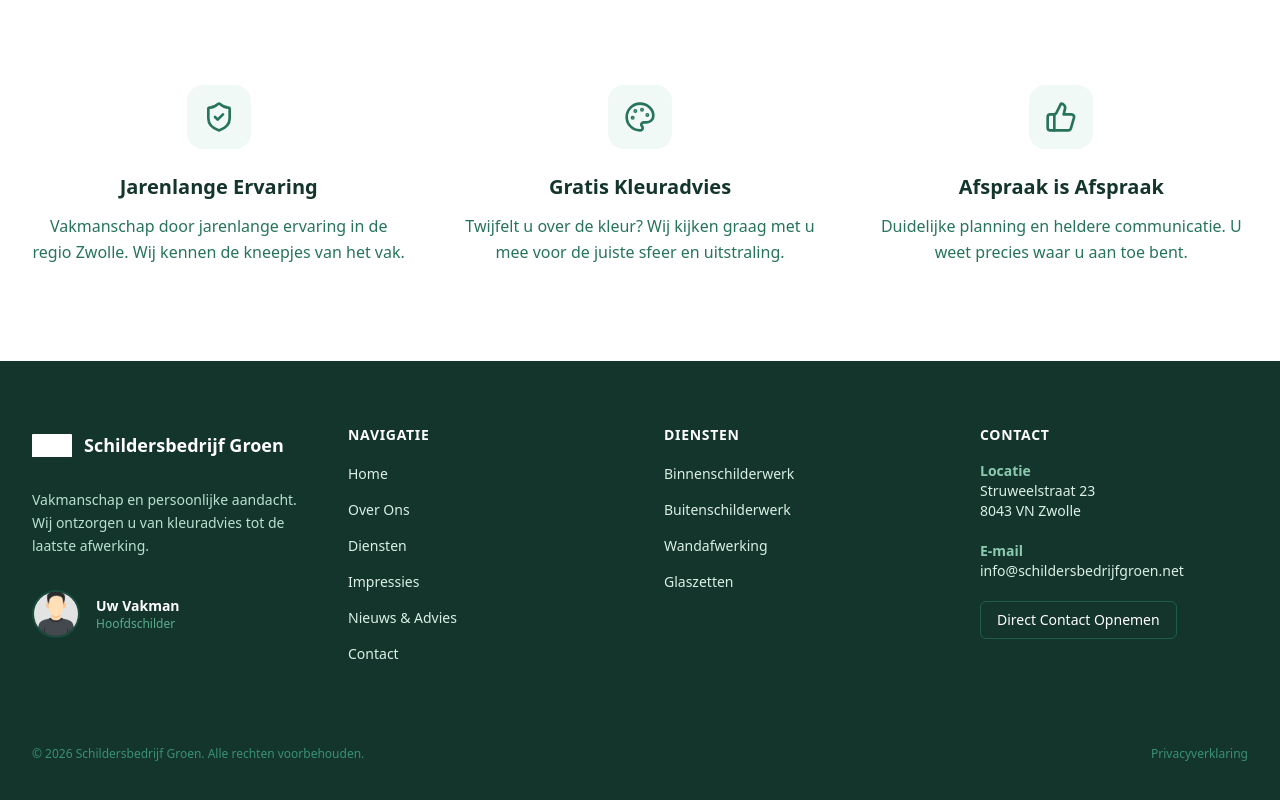
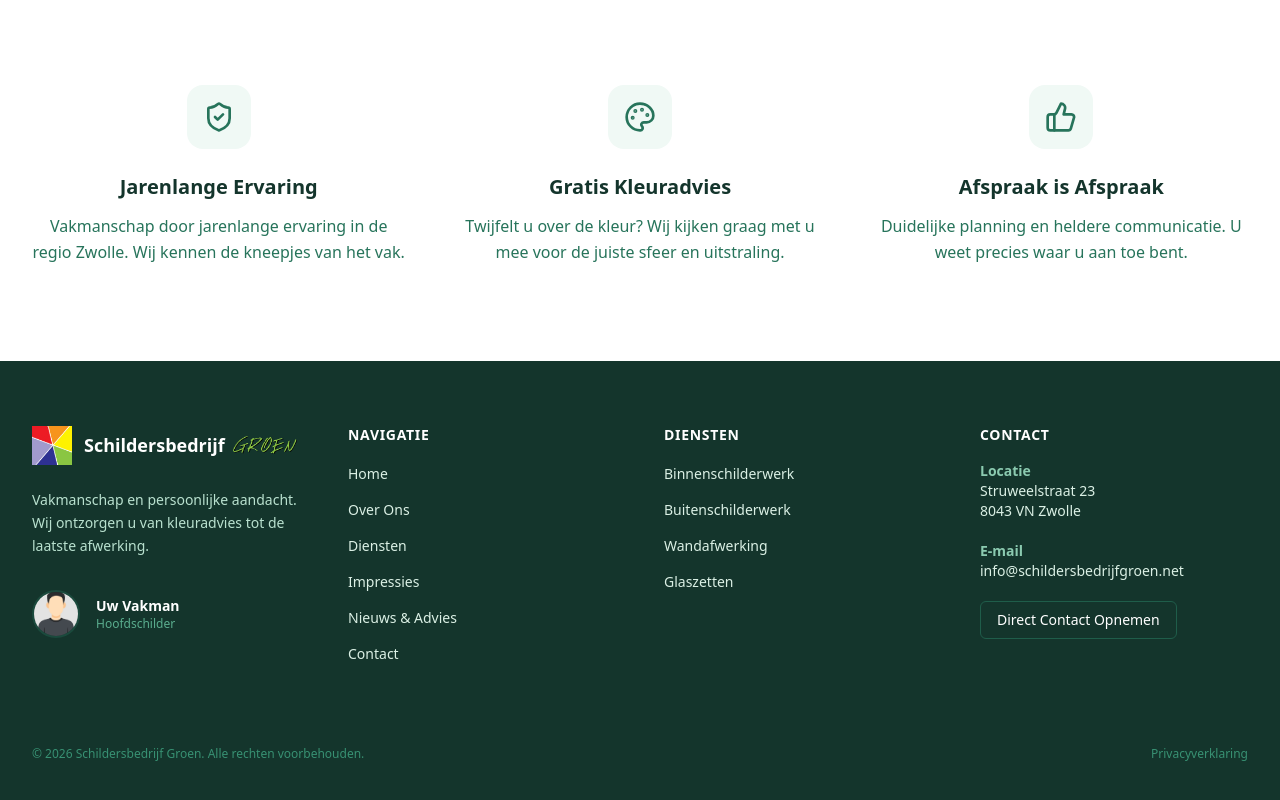
Before and after one commit to Daan-wq/SchilderbedrijfGroen, a Next.js app in the folder web/: page / in a window 1280 px wide. Shown: the part 4721-5521 px from the top of the page. Built offline with nearby package versions, Linux system fonts and the light colour scheme.

Commit message:
style: sync footer branding with navbar logo and title

```diff
--- a/web/components/Footer.tsx
+++ b/web/components/Footer.tsx
@@ -14,13 +14,23 @@ export default function Footer() {
                         <div className="flex items-center gap-3">
                             <div className="relative h-10 w-10">
                                 <Image
-                                    src="/logo.png"
-                                    alt="Schildersbedrijf Groen"
+                                    src="/images/logo.jpg"
+                                    alt="Logo"
                                     fill
-                                    className="object-contain brightness-0 invert"
+                                    className="object-contain"
                                 />
                             </div>
-                            <span className="text-lg font-bold text-white">Schildersbedrijf Groen</span>
+                            <div className="flex items-center gap-2">
+                                <span className="text-lg font-bold text-white">Schildersbedrijf</span>
+                                <div className="relative h-6 w-16">
+                                    <Image
+                                        src="/images/groen.png"
+                                        alt="Groen"
+                                        fill
+                                        className="object-contain"
+                                    />
+                                </div>
+                            </div>
                         </div>
                         <p className="text-sm text-primary-200 leading-relaxed max-w-xs">
                             Vakmanschap en persoonlijke aandacht. Wij ontzorgen u van kleuradvies tot de laatste afwerking.
```
